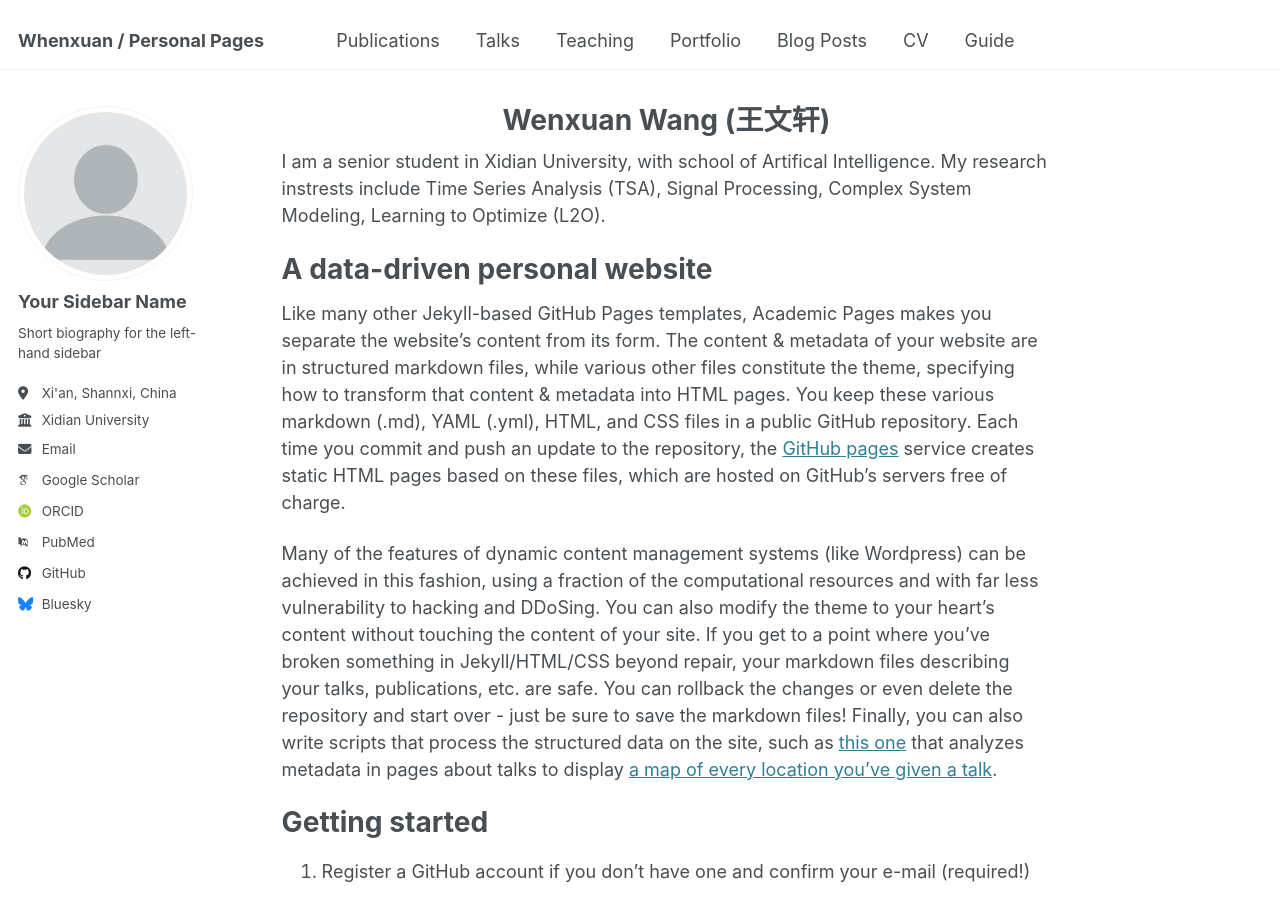
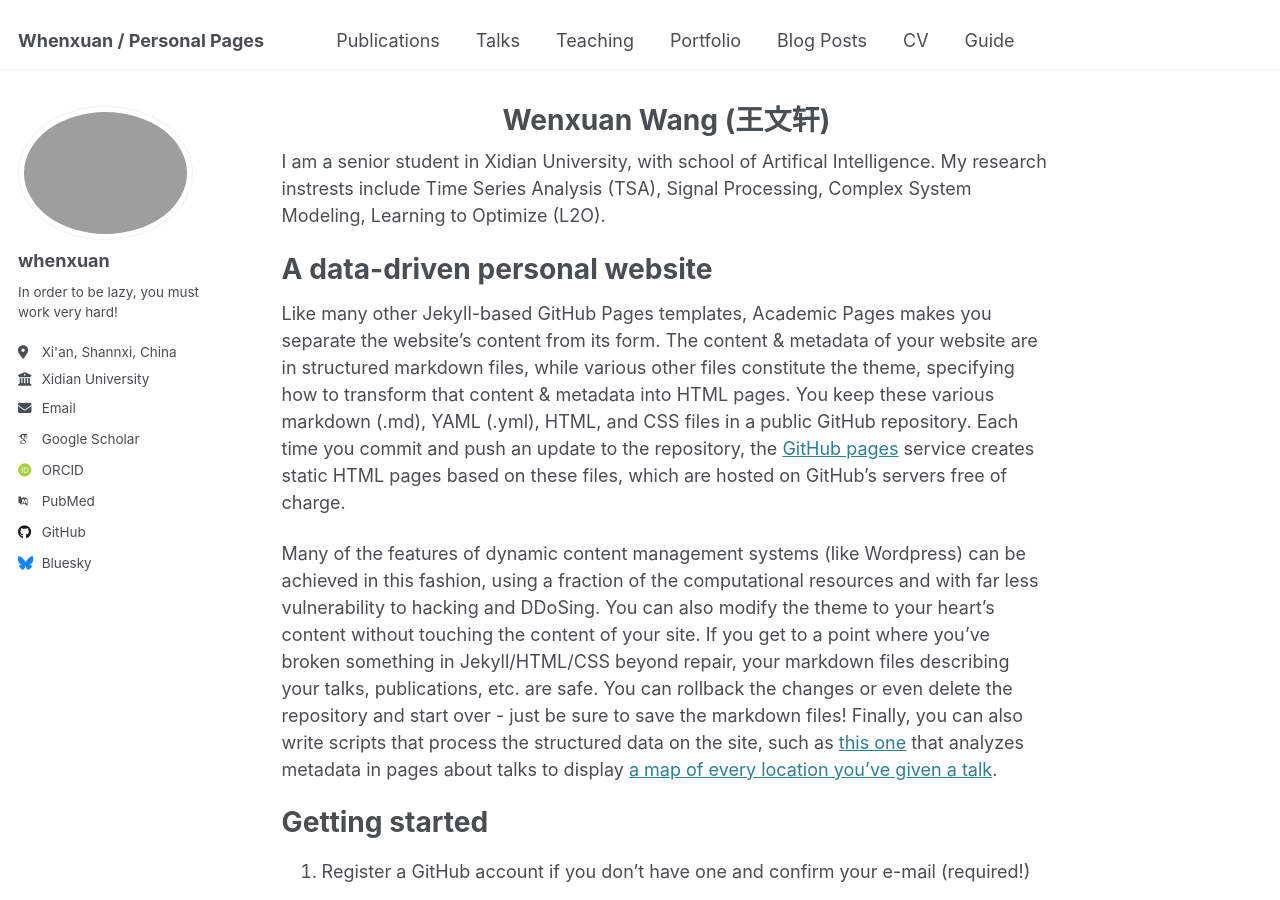
Before and after one commit to wwhenxuan/wwhenxuan.github.io, a Jekyll site: the page built from _pages/about.md, in a window 1280 px wide and 900 px high. Built offline with Jekyll 4.4.1, drawn with Linux system fonts in a browser that asks for light colours; some web fonts are replaced.

Commit message:
Update _config.yml

```diff
--- a/_config.yml
+++ b/_config.yml
@@ -22,10 +22,10 @@ repository               : "academicpages/academicpages.github.io"
 #               Additional customization can be done by editing /_includes/author-profile.html
 author:
   # Biographic information
-  avatar           : "profile.png"
-  name             : "Your Sidebar Name"
+  avatar           : "photo.png"
+  name             : "whenxuan"
   pronouns         : # example: "she/her"
-  bio              : "Short biography for the left-hand sidebar"
+  bio              : "In order to be lazy, you must work very hard!"
   location         : "Xi'an, Shannxi, China"
   employer         : "Xidian University"
   uri              : # URL
@@ -45,7 +45,7 @@ author:
   bitbucket        : # Username - Update with your username on the site
   codepen          : # Username
   dribbble         : # Username
-  github           : https://github.com/wwhenxuan
+  github           : "https://github.com/wwhenxuan"
   kaggle           : # Username
   stackoverflow    : # User number or user number and name (i.e., use "1" or "1/jeff-atwood")
 
```
